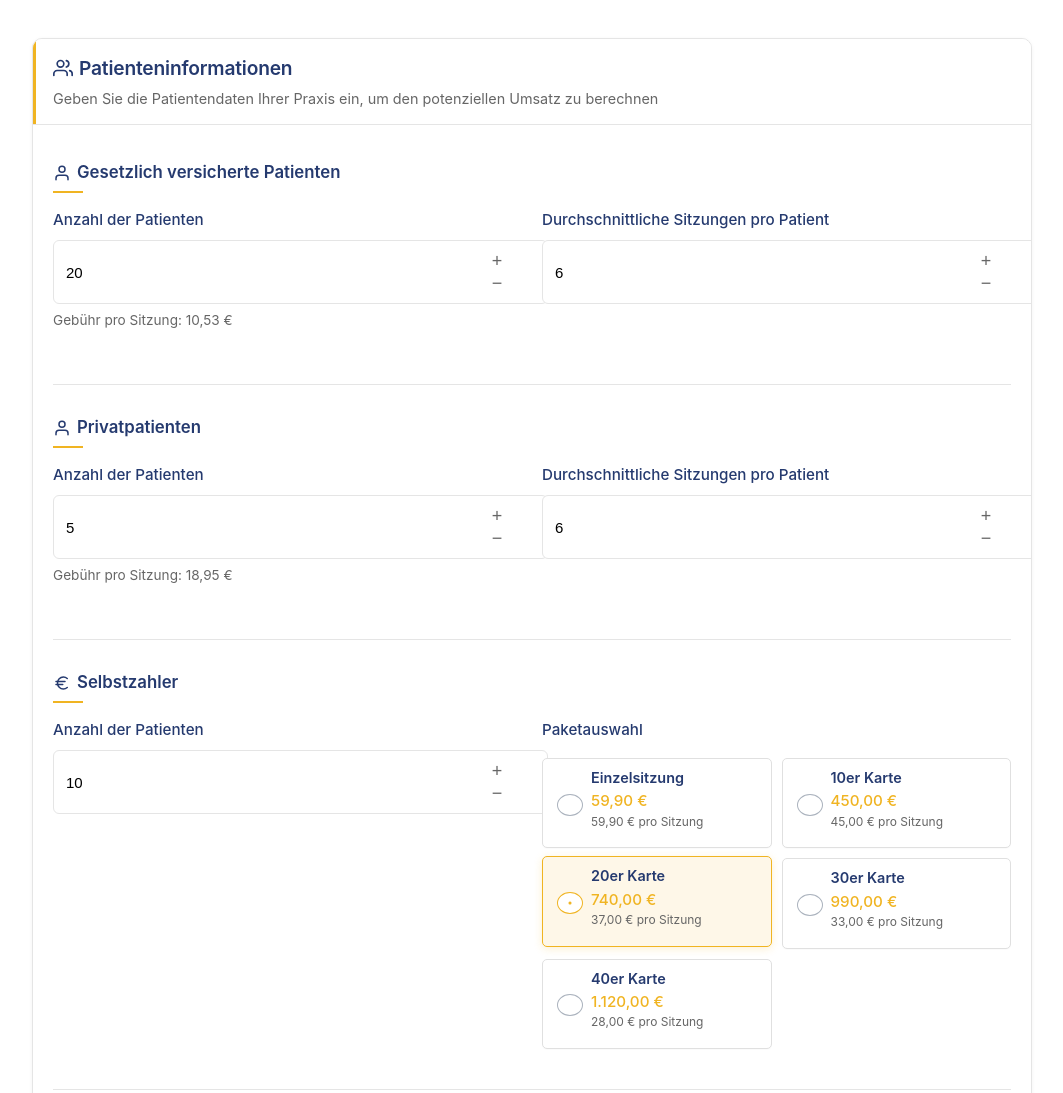
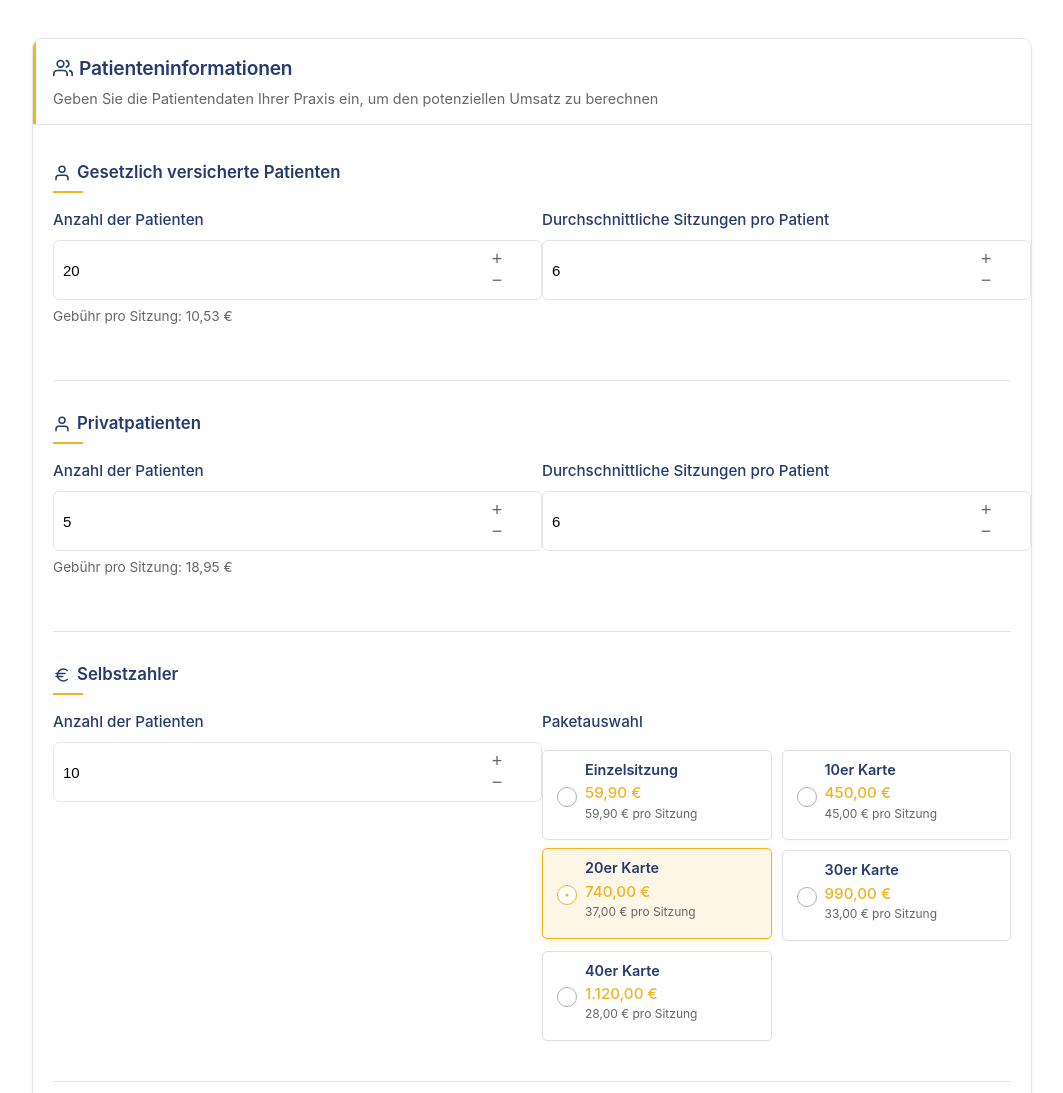
Before and after one commit to Dominien/webflow-react-integration, a React app: page / in a window 1280 px wide. Shown: the top 1093 px of the page, without its empty margins (108-1171 px from the left). Built offline with nearby package versions, Linux system fonts and the light colour scheme.

Commit message:
Your commit message

```diff
--- a/src/components/ROICalculator.css
+++ b/src/components/ROICalculator.css
@@ -151,14 +151,14 @@
 }
 
 .input-group input {
-  padding: 10px 12px; /* Reduced from 12px 14px */
+  padding: 9px; /* Set to exactly 9px on all sides as requested */
   border: 1px solid var(--border-color);
-  border-radius: 6px; /* Reduced from 8px */
-  font-size: 15px; /* Reduced from 16px */
+  border-radius: 6px;
+  font-size: 15px;
   transition: all 0.2s ease;
   background-color: #ffffff;
   width: 100%;
-  height: 42px; /* Reduced from 48px */
+  height: 40px; /* Reduced to match the new padding */
 }
 
 .input-group input:focus {
```
Also changed, not shown: dist/bundle.js, dist/index.html.
